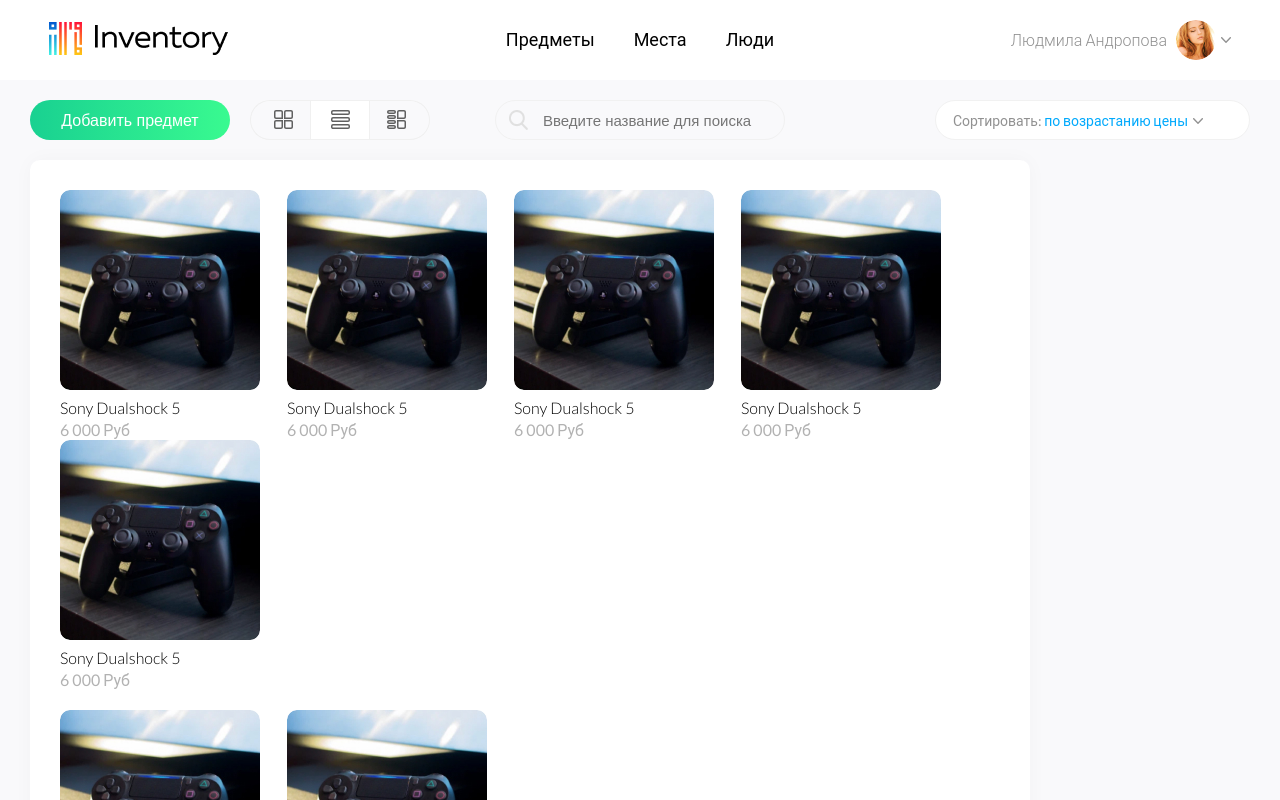
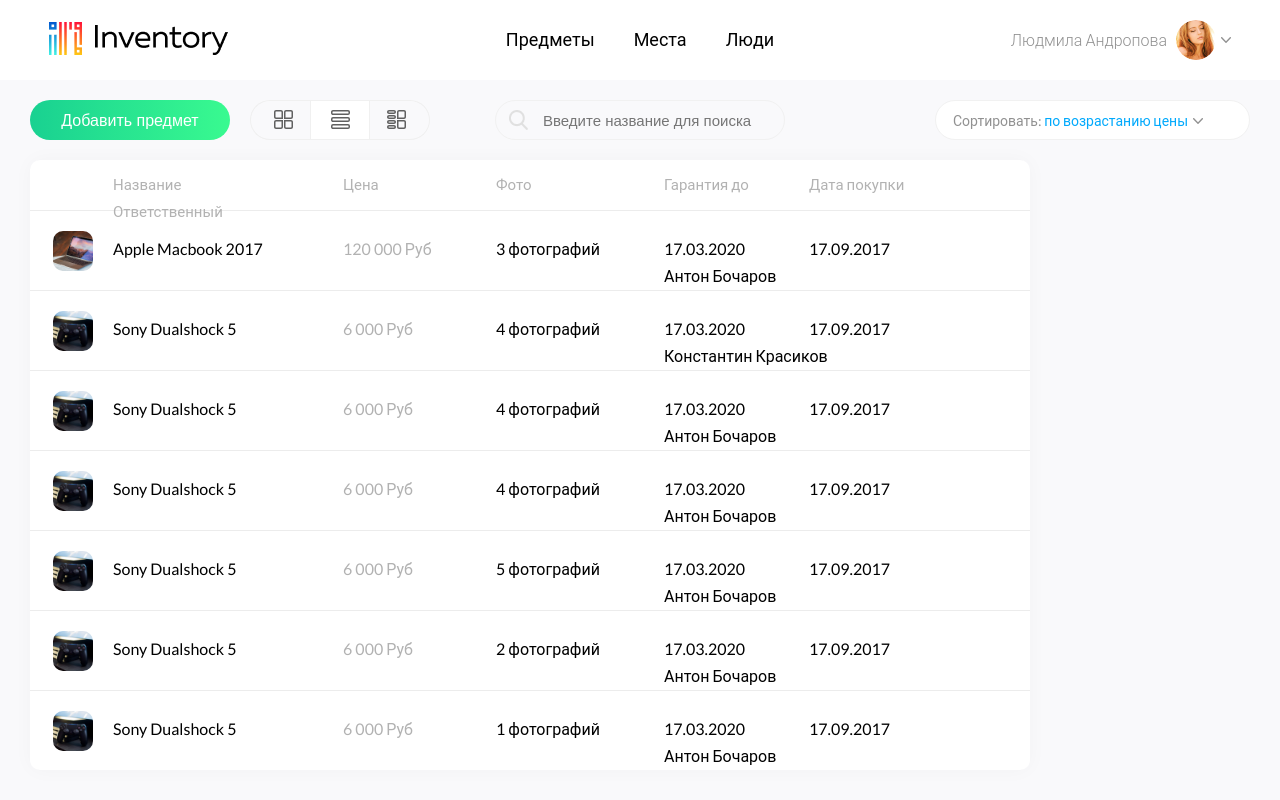
Before and after one commit to PickNRolls/react-redux_inventory-ui, a React (Create React App) app: page / in a window 1280 px wide. Both pictures are taken after a click on the button 340 px from the left and 120 px from the top of the page. Shown: the top 800 px of the page. Built offline with nearby package versions, Linux system fonts and the light colour scheme.

Commit message:
Add table layout and enable layout control

```diff
--- a/src/view/App.js
+++ b/src/view/App.js
@@ -6,7 +6,7 @@
 import AppHeader from './layout/app-header';
 import SortPanel from './layout/sort-panel';
 import Sidebar from './layout/sidebar';
-import Main from './layout/main';
+import MainLayout from './containers/main-layout';
 
 class App extends Component {
   render() {
@@ -16,7 +16,7 @@
         <SortPanel />
         <div className="container">
           <Sidebar />
-          <Main />
+          <MainLayout />
         </div>
       </div>
     );
--- /dev/null
+++ b/src/view/containers/main-layout.js
@@ -0,0 +1,20 @@
+// View
+
+import Main from '../layout/main';
+import layouts from '../layout/main-variants';
+
+// Redux
+
+import { connect } from 'react-redux';
+
+var mapStateToProps = (state) => {
+  return {
+    activeView: state.UI.layoutView.index
+  };
+};
+
+var MainLayout = connect(
+  mapStateToProps
+)(Main);
+
+export default MainLayout;
--- /dev/null
+++ b/src/view/layout/main-variants/common.css
@@ -0,0 +1,7 @@
+.main-layouts__img {
+  border-radius: 10px;
+}
+
+.main-layouts__blur {
+  color: #b2b2b2;
+}
--- a/src/view/layout/main-variants/data.js
+++ b/src/view/layout/main-variants/data.js
@@ -1,42 +1,70 @@
 export default [{
   id: 'oeukjnt23qh',
-  previewImage: 'img/goods/3.jpg',
-  name: 'Sony Dualshock 5',
-  price: 6000
+  images: [0, 2, 3],
+  previewImage: 'img/goods/1.jpg',
+  name: 'Apple Macbook 2017',
+  price: 120000,
+  guaranteeUpTo: '17.03.2020',
+  purchaseDate: '17.09.2017',
+  responsible: 'Антон Бочаров'
 },
 {
   id: 'oaouie21',
+  images: [0, 2, 3, 4],
   previewImage: 'img/goods/3.jpg',
   name: 'Sony Dualshock 5',
-  price: 6000
+  price: 6000,
+  guaranteeUpTo: '17.03.2020',
+  purchaseDate: '17.09.2017',
+  responsible: 'Константин Красиков'
 },
 {
   id: 'uedo.py.oeua',
+  images: [0, 2, 3, 4],
   previewImage: 'img/goods/3.jpg',
   name: 'Sony Dualshock 5',
-  price: 6000
+  price: 6000,
+  guaranteeUpTo: '17.03.2020',
+  purchaseDate: '17.09.2017',
+  responsible: 'Антон Бочаров'
 },
 {
   id: 'kxcreoacc',
+  images: [0, 2, 3, 4],
   previewImage: 'img/goods/3.jpg',
   name: 'Sony Dualshock 5',
-  price: 6000
+  price: 6000,
+  guaranteeUpTo: '17.03.2020',
+  purchaseDate: '17.09.2017',
+  responsible: 'Антон Бочаров'
 },
 {
   id: 'jqkthaoeu',
+  images: [0, 2, 3, 4, 4],
   previewImage: 'img/goods/3.jpg',
   name: 'Sony Dualshock 5',
-  price: 6000
+  price: 6000,
+  guaranteeUpTo: '17.03.2020',
+  purchaseDate: '17.09.2017',
+  responsible: 'Антон Бочаров'
 },
 {
   id: 'aotnh,',
+  images: [0, 2],
   previewImage: 'img/goods/3.jpg',
   name: 'Sony Dualshock 5',
-  price: 6000
+  price: 6000,
+  guaranteeUpTo: '17.03.2020',
+  purchaseDate: '17.09.2017',
+  responsible: 'Антон Бочаров'
 },
 {
   id: 'eucrlilrec',
+  images: [0],
   previewImage: 'img/goods/3.jpg',
   name: 'Sony Dualshock 5',
-  price: 6000
+  price: 6000,
+  guaranteeUpTo: '17.03.2020',
+  purchaseDate: '17.09.2017',
+  responsible: 'Антон Бочаров'
 }];
--- /dev/null
+++ b/src/view/layout/main-variants/table/header.js
@@ -0,0 +1,33 @@
+import React from 'react';
+
+var Header = (props) => {
+  return (
+    <header className="table-layout__header">
+      <div className="main-layouts__blur table-layout__name">
+        Название
+      </div>
+
+      <div className="main-layouts__blur table-layout__price">
+        Цена
+      </div>
+
+      <div className="main-layouts__blur table-layout__photo-amount">
+        Фото
+      </div>
+
+      <div className="main-layouts__blur table-layout__guarantee">
+        Гарантия до
+      </div>
+
+      <div className="main-layouts__blur table-layout__purchase-date">
+        Дата покупки
+      </div>
+
+      <div className="main-layouts__blur table-layout__responsible">
+        Ответственный
+      </div>
+    </header>
+  );
+}
+
+export default Header;
--- /dev/null
+++ b/src/view/layout/main-variants/table/index.js
@@ -0,0 +1,19 @@
+import React from 'react';
+
+// Components
+import Header from './header';
+import Rows from './rows';
+
+import './main.css';
+import data from '../data';
+
+var TableLayout = (props) => {
+  return (
+    <div className="table-layout">
+      <Header />
+      <Rows payload={data} />
+    </div>
+  );
+}
+
+export default TableLayout;
--- /dev/null
+++ b/src/view/layout/main-variants/table/main.css
@@ -0,0 +1,46 @@
+.table-layout__header {
+  height: 50px;
+  padding-left: 83px;
+  padding-top: 7px;
+  font-size: 15px;
+}
+
+.table-layout__row {
+  height: 80px;
+  padding: 20px 23px;
+  border-top: 1px solid #ececec;
+}
+
+.table-layout__img {
+  width: 40px;
+  height: 40px;
+  margin-right: 20px;
+  float: left;
+}
+
+.table-layout__name,
+.table-layout__price,
+.table-layout__photo-amount,
+.table-layout__guarantee,
+.table-layout__purchase-date,
+.table-layout__responsible {
+  padding-top: 8px;
+  float: left;
+}
+
+.table-layout__name {
+  width: 230px;
+}
+
+.table-layout__price {
+  width: 153px;
+}
+
+.table-layout__photo-amount {
+  width: 168px;
+}
+
+.table-layout__guarantee,
+.table-layout__purchase-date {
+  width: 145px;
+}
--- /dev/null
+++ b/src/view/layout/main-variants/table/rows.js
@@ -0,0 +1,45 @@
+import React from 'react';
+
+import prettyPrice from '../../../libs/prettyGoodsPrice';
+
+var Rows = (props) => {
+  var rows = props.payload.map((goods) => {
+    return (
+      <div className="table-layout__row" key={goods.id}>
+        <img
+          src={goods.previewImage}
+          alt={goods.name}
+          className="main-layouts__img table-layout__img"
+        />
+
+        <div className="table-layout__name">
+          { goods.name }
+        </div>
+
+        <div className="main-layouts__blur table-layout__price">
+          { prettyPrice(goods.price) } Руб
+        </div>
+
+        <div className="table-layout__photo-amount">
+          { goods.images.length } фотографий
+        </div>
+
+        <div className="table-layout__guarantee">
+          { goods.guaranteeUpTo }
+        </div>
+
+        <div className="table-layout__purchase-date">
+          { goods.purchaseDate }
+        </div>
+
+        <div className="table-layout__responsible">
+          { goods.responsible }
+        </div>
+      </div>
+    );
+  });
+
+  return rows;
+}
+
+export default Rows;
--- a/src/view/layout/main-variants/tile/goods.js
+++ b/src/view/layout/main-variants/tile/goods.js
@@ -11,10 +11,10 @@
       <img
         src={props.payload.previewImage}
         alt={props.payload.name}
-        className="tile-goods__img"
+        className="main-layouts__img tile-goods__img"
       />
       <span className="tile-goods__title">{props.payload.name}</span>
-      <span className="tile-goods__price">{price} Руб</span>
+      <span className="main-layouts__blur">{price} Руб</span>
     </div>
   );
 }
--- a/src/view/layout/main-variants/tile/main.css
+++ b/src/view/layout/main-variants/tile/main.css
@@ -22,7 +22,6 @@
 }
 
 .tile-goods__img {
-  border-radius: 10px;
   margin-bottom: 8px;
 }
 
@@ -30,7 +29,3 @@
   font-weight: 300;
   margin-bottom: 3px;
 }
-
-.tile-goods__price {
-  color: #b2b2b2;
-}
--- a/src/view/layout/main/index.js
+++ b/src/view/layout/main/index.js
@@ -1,15 +1,22 @@
 import React from 'react';
 
 // Different layouts
-
 import TileLayout from '../main-variants/tile';
+import TableLayout from '../main-variants/table';
 
 import './main.css';
+import '../main-variants/common.css';
+
+var layoutsArr = [
+  <TileLayout />,
+  <TableLayout />
+];
 
 var Main = (props) => {
+  var currentLayout = layoutsArr[props.activeView];
   return (
     <main className="main">
-      <TileLayout />
+      { currentLayout }
     </main>
   );
 }
```
